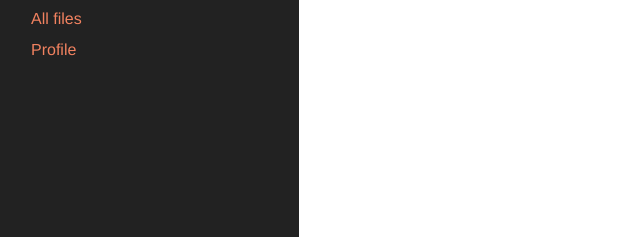
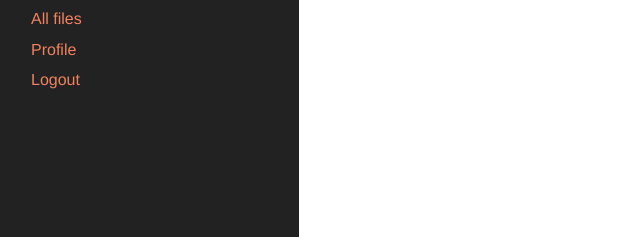
Before and after one commit to note-thingy/boxle-2, a website: page public/app/index.html in a window 1280 px wide. Shown: the part 192-429 px from the top of the page, 1-641 px from the left. Drawn offline with Linux system fonts and the light colour scheme.

Commit message:
Added a logout link. Fixes #12

```diff
--- a/public/app/index.html
+++ b/public/app/index.html
@@ -14,6 +14,7 @@
         <li><a href="#/home">Home</a></li>
         <li><a href="#/my">All files</a></li>
         <li><a href="#/me">Profile</a></li>
+        <li><a href="/logout">Logout</a></li>
       </ul>
     </nav>
     <main id="main" class="column scroll-vertical">
```
